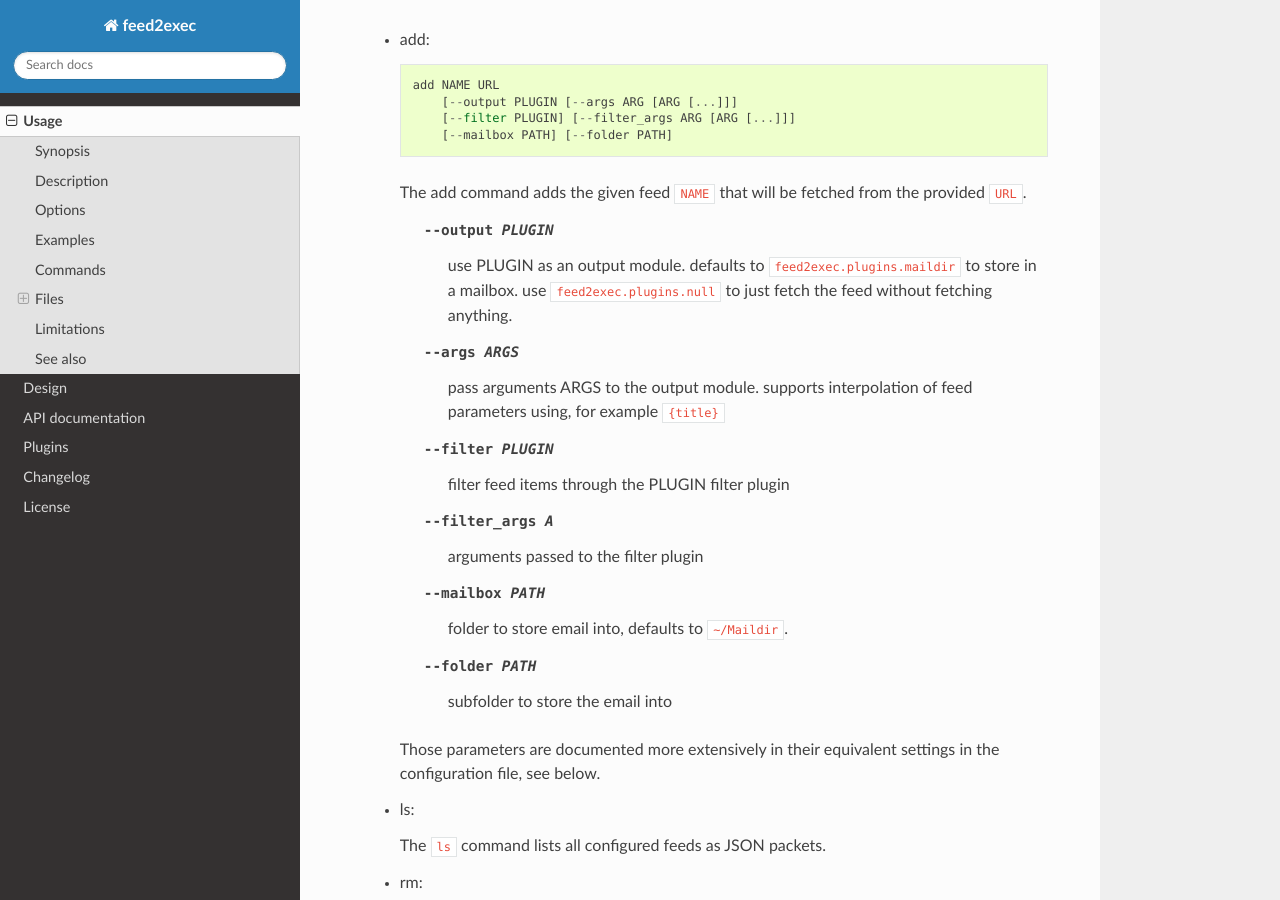
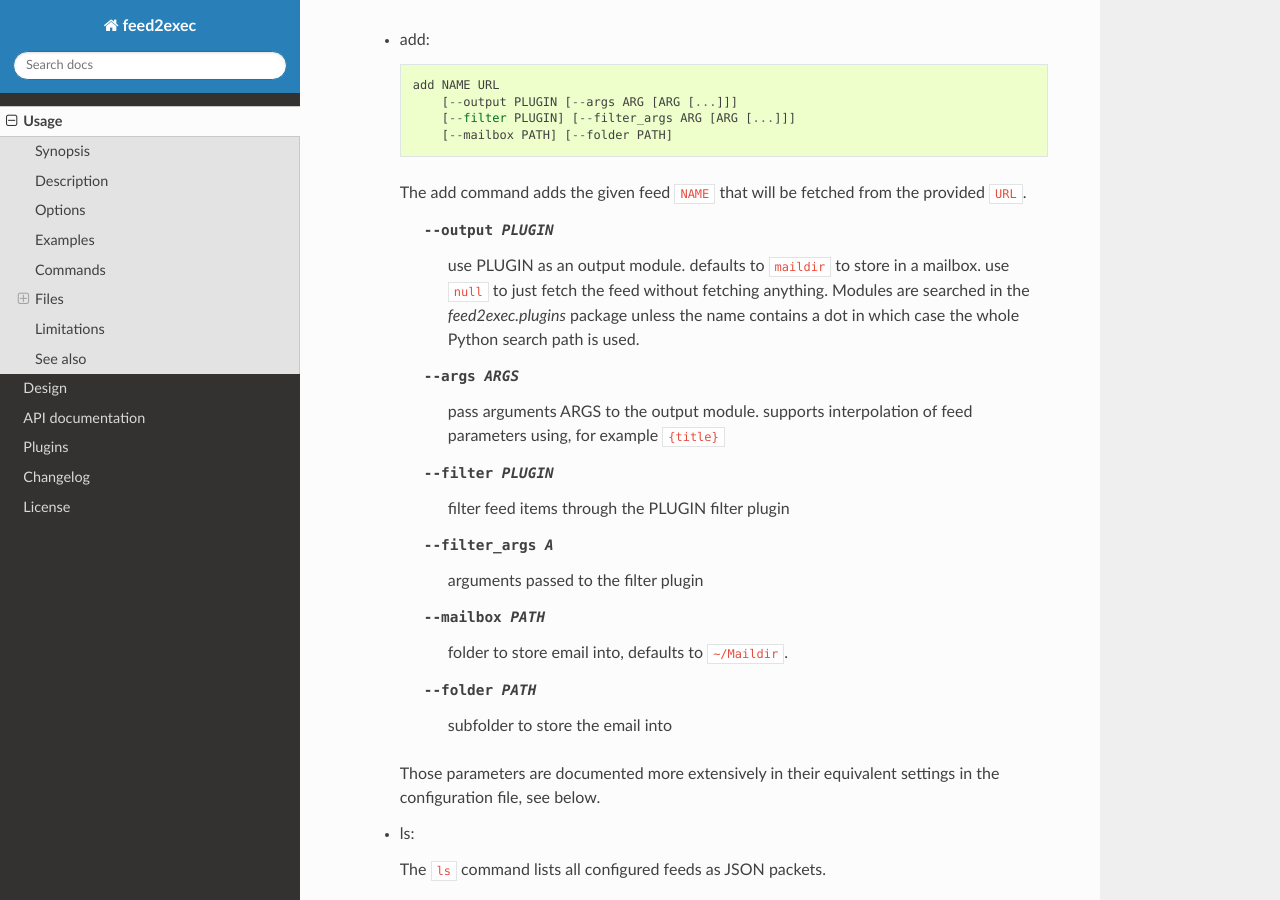
Before and after one commit to timb-machine-mirrors/anarcat-feed2exec, a Sphinx documentation site: the page built from doc/usage.rst, in a window 1280 px wide and 900 px high, scrolled down 2762 px. Built offline with Sphinx 7.4.7 and the Read the Docs theme 2.0.0, drawn with Linux system fonts in a browser that asks for light colours; the version number could not be read and is left out; some of the changed text lies outside the part shown.

Commit message:
allow shorter plugin names on the commandline
The full plugin load path is quite a mouthful. Make it easier for our
users and allow them to use only the shorter module name, relative to
the `feed2exec.plugins` path, on the commandline only.

We keep the configuration file and internal use with the full plugin
path. This is to avoid double-resolving the path and ensures the
configuration file has a reliable plugin name.

```diff
--- a/README.rst
+++ b/README.rst
@@ -43,7 +43,7 @@
 
 Simple run with no side effects::
 
-  feed2exec parse https://www.nasa.gov/rss/dyn/breaking_news.rss --output feed2exec.plugins.echo --args '{item.title'}
+  feed2exec parse https://www.nasa.gov/rss/dyn/breaking_news.rss --output echo --args '{item.title'}
 
 Saving feed items to a Maildir folder::
 
@@ -62,21 +62,21 @@
 
 Send new feed items to Transmission::
 
-  feed2exec add "Example torrent list" http://example.com/torrents/feed --output feed2exec.plugins.transmission --folder /srv/incoming
+  feed2exec add "Example torrent list" http://example.com/torrents/feed --output transmission --folder /srv/incoming
 
 Send new feed items to Mastodon, using the `toot`_ commandline
 client::
 
-  feed2exec add "My site" http://example.com/blog/feed --output feed2exec.plugins.exec --args 'toot post "{item.title} {item.link}"'
+  feed2exec add "My site" http://example.com/blog/feed --output exec --args 'toot post "{item.title} {item.link}"'
 
 Send new feed items to Twitter, using the tweet commandline client
 from `python-twitter`_::
 
-  feed2exec add "My site on twitter" http://example.com/blog/feed --output feed2exec.plugins.exec --args 'tweet "{item.title:40s} {item.link:100s}"'
+  feed2exec add "My site on twitter" http://example.com/blog/feed --output exec --args 'tweet "{item.title:40s} {item.link:100s}"'
 
 Show feed contents::
 
-  feed2exec add "NASA breaking news" https://www.nasa.gov/rss/dyn/breaking_news.rss --output feed2exec.plugins.echo --args "{item.title} {item.link}"
+  feed2exec add "NASA breaking news" https://www.nasa.gov/rss/dyn/breaking_news.rss --output echo --args "{item.title} {item.link}"
   feed2exec fetch
 
 .. _toot: https://github.com/ihabunek/toot/
--- a/doc/usage.rst
+++ b/doc/usage.rst
@@ -71,10 +71,12 @@
    from the provided ``URL``.
 
        --output PLUGIN  use PLUGIN as an output module. defaults to
-                        ``feed2exec.plugins.maildir`` to store in a
-                        mailbox. use ``feed2exec.plugins.null`` to
-                        just fetch the feed without fetching
-                        anything.
+                        ``maildir`` to store in a mailbox. use
+                        ``null`` to just fetch the feed without
+                        fetching anything. Modules are searched in the
+                        `feed2exec.plugins` package unless the name
+                        contains a dot in which case the whole Python
+                        search path is used.
        --args ARGS      pass arguments ARGS to the output
                         module. supports interpolation of feed
                         parameters using, for example ``{title}``
```
Also changed, not shown: doc/plugins.rst (+8 -0 lines), 3 other files.
